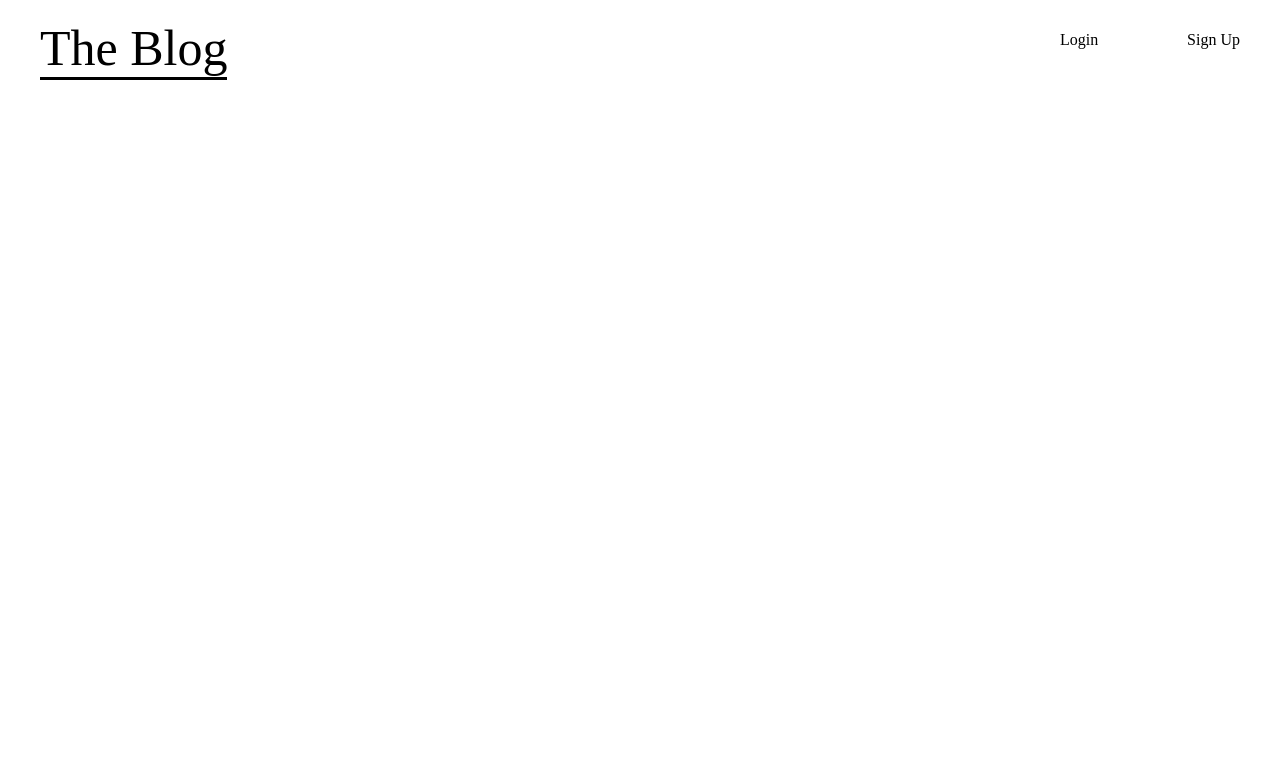
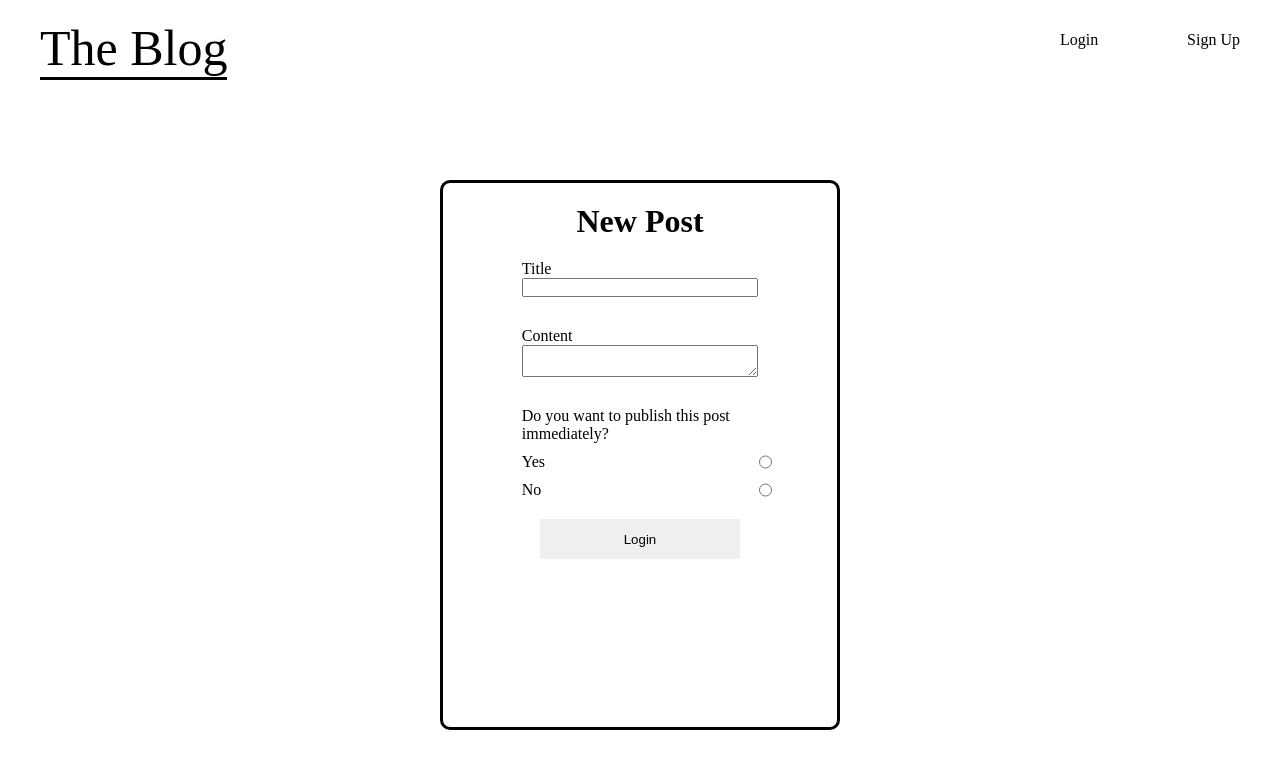
Before and after one commit to E-Kittle/the_blog, a React (Create React App) app: page /newPost in a window 1280 px wide. Shown: the top 768 px of the page. Built offline with nearby package versions, Linux system fonts and the light colour scheme.

Commit message:
Created PostManager and PostManagerSnip to display users posts, and added NewPost component

```diff
--- a/src/App.js
+++ b/src/App.js
@@ -4,6 +4,8 @@ import Nav from './components/Nav';
 import Login from './components/Login';
 import SignUp from './components/SignUp';
 import UserProfile from './components/UserProfile';
+import PostManager from './components/PostManager';
+import NewPost from './components/NewPost';
 import { BrowserRouter as Router, Switch, Route } from 'react-router-dom';
 import React, { useEffect, useState } from 'react';
 import { authenticateUser } from './services/auth.service'
@@ -67,6 +69,14 @@ function App() {
             render={(props) => (
               <UserProfile {...props} currentUser={currentUser} />
             )} />
+          <Route path='/managePosts'
+            render={(props) => (
+              <PostManager {...props} currentUser={currentUser} />
+            )} />
+          <Route path='/newPost'
+            render={(props) => (
+              <NewPost {...props} currentUser={currentUser} />
+            )} />
         </Switch>
       </div>
     </Router>
--- a/src/components/Nav.js
+++ b/src/components/Nav.js
@@ -31,7 +31,7 @@ const Nav = (props) => {
                     <div className='nav-links'>
                         <a href={`/profile/myprofile`}>View Profile</a>
                         {/* If admin- display 'New Post' link */}
-                        {currentUser.admin? <a href='/createPost'>New Post</a>: null}
+                        {currentUser.admin? <a href='/managePosts'>Manage Posts</a>: null}
                         <button onClick={logoutNav}>Logout</button>
                     </div>
                 }
--- a/src/components/NewPost.js
+++ b/src/components/NewPost.js
@@ -0,0 +1,71 @@
+import React from 'react';
+import '../style/style.css';
+import { useState, useEffect } from 'react';
+import { useHistory } from 'react-router-dom';
+import { postUserSignUp } from '../services/user.service';
+
+const SignUp = (props) => {
+
+    // Destructure props
+    const { currentUser } = props;
+
+    const [errors, setErrors] = useState({
+        title: '',
+        content: ''
+    });
+
+    const [newPost, setNewPost ] = useState({
+        author: '',             //To be set by useEffect from currentUser
+        title: '',
+        content: '',
+        published: false
+    })
+
+    const handleChange = (e) => {
+
+    }
+
+    const handleSubmit = (e) => {
+
+    }
+
+    useEffect(() => {
+        // Needs to grab currentUser and set it to author
+        // Also needs to grab the associated post information, set it to newPost, and load it into the form
+    })
+
+    return (
+        <div className='form-page-wrapper'>
+            <div className='form-wrapper signup-wrapper'>
+                <h1>New Post</h1>
+                <form onSubmit={handleSubmit}>
+                    <div className='form-element'>
+                        <label htmlFor='title'>Title</label>
+                        <input type='text' id='title' name='title' required onChange={handleChange}></input>
+                        <span className='errors'>{errors.title}</span>
+                    </div>
+                    <div className='form-element'>
+                        <label htmlFor='content'>Content</label>
+                        <textarea id='content' name='content' required onChange={handleChange}></textarea>
+                        <span className='errors'>{errors.content}</span>
+                    </div>
+                    <div className='form-element form-radios'>
+                        <p>Do you want to publish this post immediately?</p>
+                        <div className='signup-radios'>
+                            <label htmlFor='yes'>Yes</label>
+                            <input type='radio' id='yes' name='published' required onChange={handleChange}></input>
+                        </div>
+                        <div className='signup-radios'>
+                            <label htmlFor='no'>No</label>
+                            <input type='radio' id='no' name='published' required onChange={handleChange}></input>
+                        </div>
+                    </div>
+                    <button type='submit'>Login</button>
+                </form>
+            </div>
+        </div>
+    )
+
+}
+
+export default SignUp;
--- a/src/components/Post.js
+++ b/src/components/Post.js
@@ -76,14 +76,14 @@ const Post = (props) => {
     // Hook to grab the comment data from the API
     useEffect(() => {
         // New API call is triggered if user submits a new comment
-        if ((newComment.name === '' || newComment.name === currentUser.username) && newComment.body === '') {
+        if (newComment.body === '') {
             getComments(props.match.params.id)
                 .then(response => {
                     setComments(response.data.comments);
                 })
                 .catch(error => console.log(error))
         }
-    }, [newComment, props.match.params.id, currentUser]);
+    }, [newComment, props.match.params.id]);
 
 
     return (
--- /dev/null
+++ b/src/components/PostManager.js
@@ -0,0 +1,46 @@
+
+import React, { useEffect, useState } from 'react';
+import { getUserPosts } from '../services/user.service';
+import PostManagerSnip from '../components/PostManagerSnip';
+
+const PostManager = (props) => {
+
+    // Destructure props
+    const { currentUser } = props;
+
+    // State to hold the users posts
+    const [ posts, setPosts ] = useState([]);
+
+    useEffect(() => {
+        if (currentUser.id === '') {
+            // Wait for App.js to finish grabbing currentUser
+        } else {
+            getUserPosts(currentUser)
+            .then(results => {
+                setPosts(results.data);
+            })
+            .catch(err => {
+                console.log(err)
+            })
+        }
+    }, [currentUser])
+
+    // Currently using postsnip but I'll probably want to use a special
+    // component for this
+    return (
+        <div className='manager-container'>
+            {currentUser.username === ''? null : <h3>{currentUser.username}'s Blog Posts</h3>}
+            <a href='/newPost'>Add New Post</a>
+            <div className='manage-post-wrapper'>
+                {posts.length === 0 ? <h4>No Posts Found</h4> : <h4>Posts</h4>}
+                {posts.map(post => {
+                    return <PostManagerSnip post={post} key={post._id} />
+                })}
+            </div>
+
+
+        </div>
+    )
+}
+
+export default PostManager;
--- /dev/null
+++ b/src/components/PostManagerSnip.js
@@ -0,0 +1,30 @@
+import React from 'react';
+import '../style/style.css';
+
+
+
+const PostManagerSnip = (props) => {
+    const { post } = props;
+
+
+
+    // Add a section to toggle whether something is published or not
+    return (
+        <a href={`/post/${post._id}`} className='post-wrapper' key={post._id}>
+            <div className='manager-button-wrapper'>
+                <button>Edit Post </button>
+                <button>Delete Post</button>
+            </div>
+            <div className='post-header'>
+                <h1>{post.title}</h1>
+                <h3>{post.date.slice(0, 10)}</h3>
+            </div>
+            <div className='content-wrapper'>
+                <p>{`${post.content.slice(0, 200)}...`}</p>
+            </div>
+        </a>
+    )
+
+}
+
+export default PostManagerSnip;
--- /dev/null
+++ b/src/components/ProfileComment.js
@@ -0,0 +1,17 @@
+
+const ProfileComment = (props) => {
+
+    // Destructure props
+    const { comment } = props;
+
+
+    return (
+        <div className='comment-container' key={comment._id}>
+            <a href={`/post/${comment.post._id}`}>Post Title: {comment.post.title}</a>
+            <p>{comment.comment}</p>
+            <p>{comment.date.slice(0, 10)}</p>
+        </div>
+    )
+}
+
+export default ProfileComment;
--- a/src/components/UserProfile.js
+++ b/src/components/UserProfile.js
@@ -1,6 +1,6 @@
 import React, { useState, useEffect } from 'react';
 import { getProfile } from '../services/user.service';
-import Comment from '../components/Comment';
+import ProfileComment from '../components/ProfileComment';
 import PostSnip from '../components/PostSnip';
 
 const UserProfile = (props) => {
@@ -44,6 +44,7 @@ const UserProfile = (props) => {
       .then(results => {
           setProfileUser(results.data.user);
           if (results.data.comments !== undefined) { //User has comments
+            console.log(results.data.comments)
             setComments(results.data.comments);
           }
           if (results.data.posts !== undefined) {  //User is admin and has posts
@@ -80,7 +81,7 @@ const UserProfile = (props) => {
           }
           {comments.map(comment => {
             return (
-              <Comment comment={comment} key={comment._id} />
+              <ProfileComment comment={comment} key={comment._id} />
             )
           })}
 
@@ -88,7 +89,7 @@ const UserProfile = (props) => {
       </div>
       {/* Section for their Posts */}
           <div className='profile-section'>
-
+          {currentUser.admin && posts.length !== 0? <a href='/managePosts'>Manage Posts</a> : null}
           {posts.length !== 0 ? <h1 className='section-title'>Blog Posts</h1> : null}
           {posts.map(post => <PostSnip post={post} key={post.id}/>)}
 
--- a/src/services/user.service.js
+++ b/src/services/user.service.js
@@ -32,4 +32,8 @@ const postUserSignUp = (user) => {
 const postLogin = (user) => {
     return axios.post(`${API_URL}/auth/login`, user)
 }
-export { getAllPosts, postUserSignUp, postLogin, getPost, getComments, postComment, getProfile };
+
+const getUserPosts = (user) => {
+    return axios.get(`${API_URL}/user/${user.id}/posts`)
+}
+export { getAllPosts, getUserPosts, postUserSignUp, postLogin, getPost, getComments, postComment, getProfile };
```
Also changed, not shown: src/components/ManagePosts.js (deleted).
